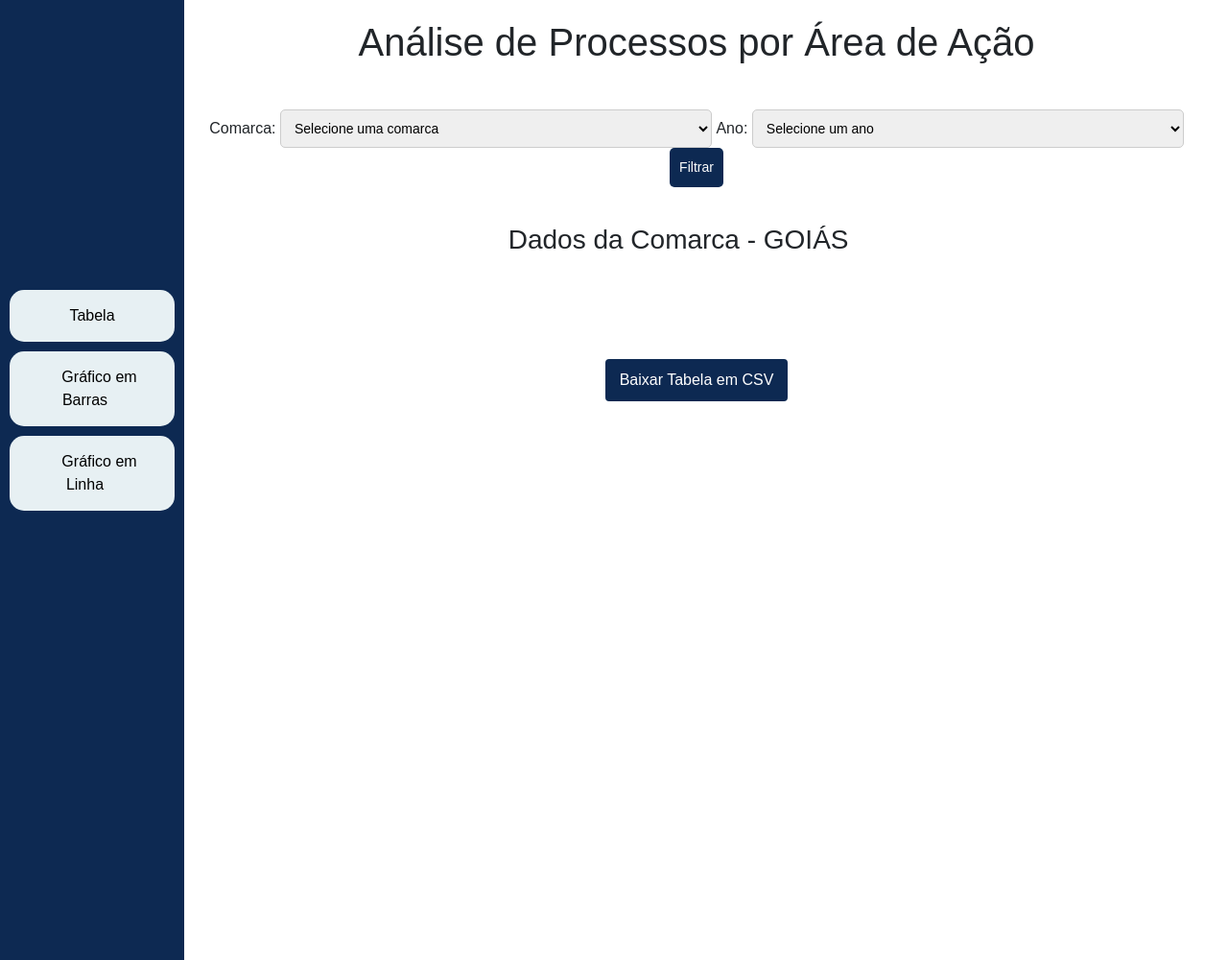
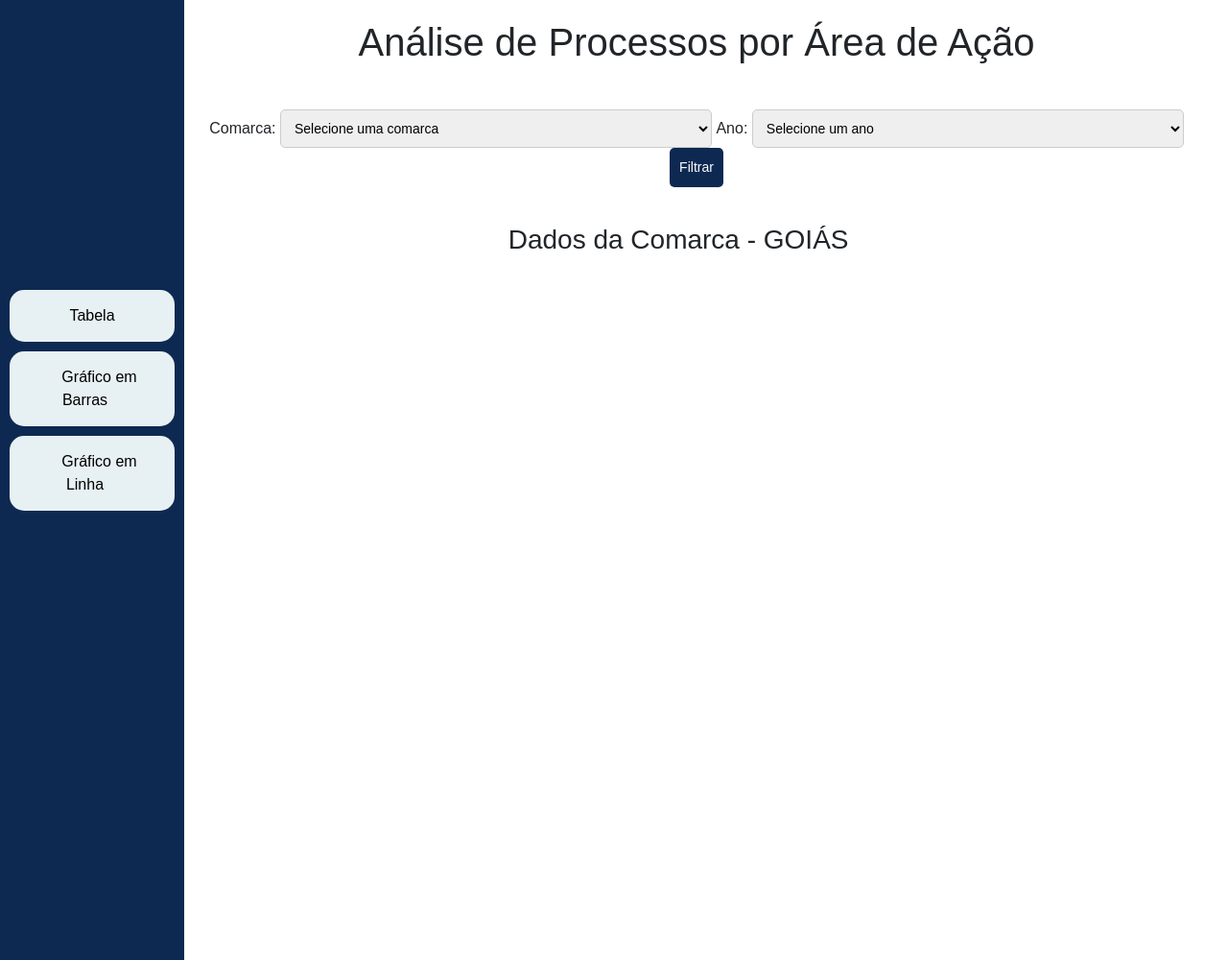
Before and after one commit to dvjuliocesar/TJGO_Projeto6_TxCongestionamento, a Flask app: template templates/base.html in a window 1280 px wide. Shown: the whole page at 96% size. Run offline with Flask 3, Linux system fonts and the light colour scheme; the template is opened without the code that fills it, so the values that code supplies are empty; parts of the project's set-up code (start-up, migrations or seed data) failed here and were passed over; some libraries are stand-ins or nearby versions.

Commit message:
Update base.html

```diff
--- a/templates/base.html
+++ b/templates/base.html
@@ -215,7 +215,6 @@
         {{ tabela_html|safe }}  <!-- Exibe a tabela convertida em HTML -->
       </div>
 
-      <a href="/download" class="btn btn-primary mt-4">Baixar Tabela em CSV</a>
     </div>
   </article>
 </section>
```
